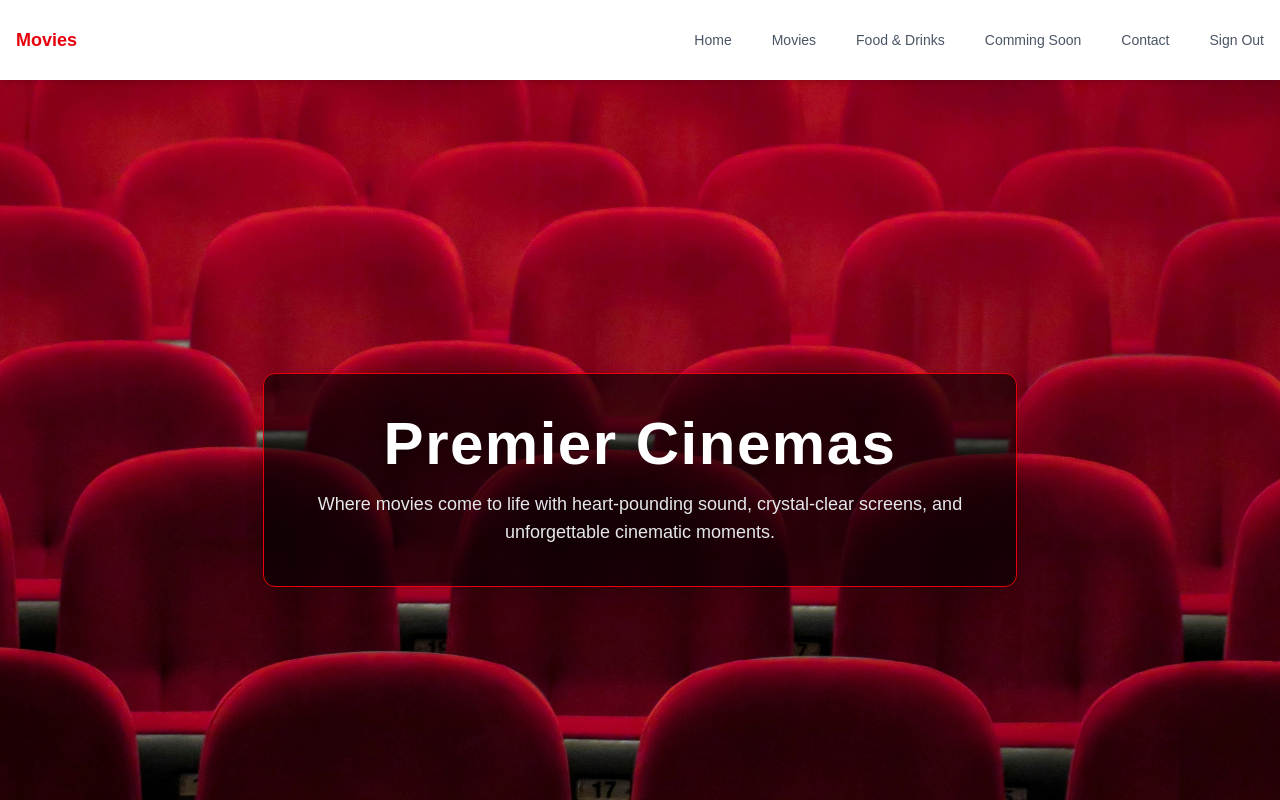
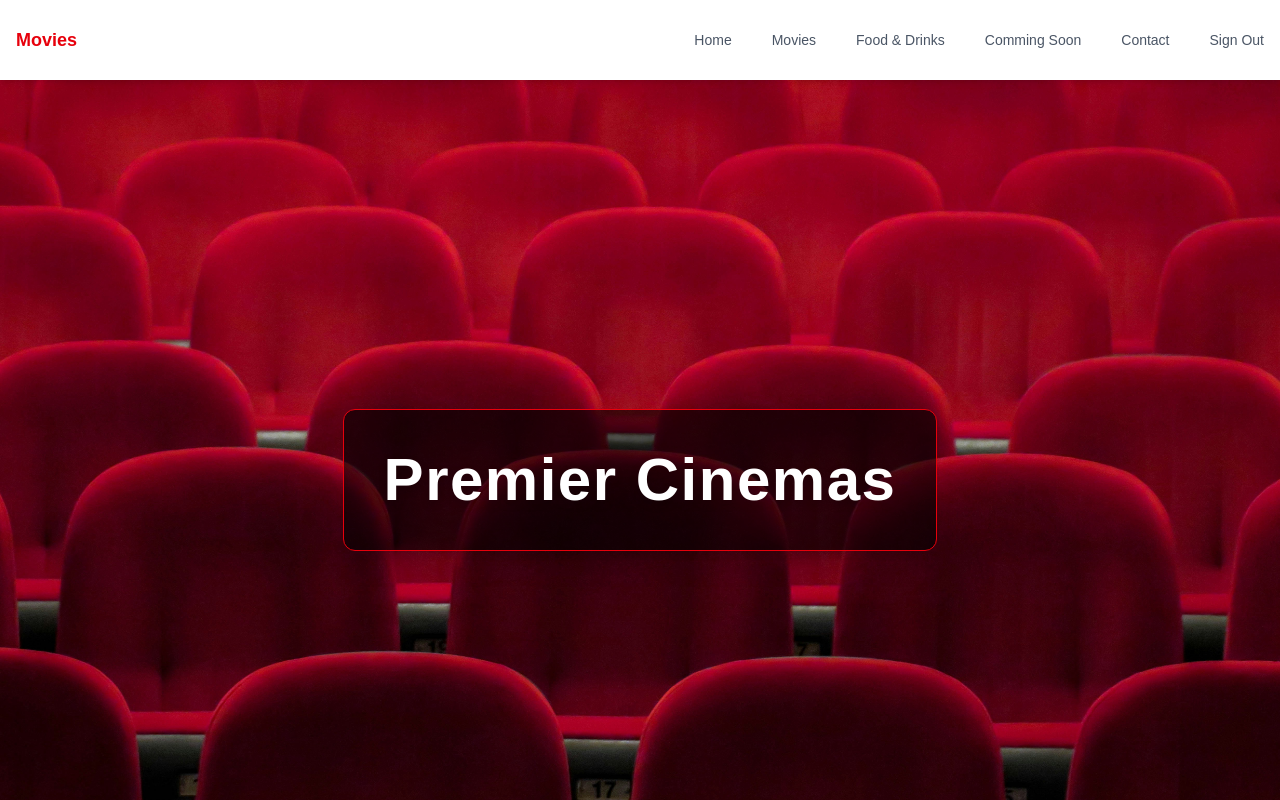
Before and after one commit to SantinoGiordano/theaterAppFrontend, a Next.js app: page /home in a window 1280 px wide. Shown: the top 800 px of the page. Built offline with nearby package versions, Linux system fonts and the light colour scheme; no server answers.

Commit message:
got rid of subtext

```diff
--- a/app/(root)/home/page.tsx
+++ b/app/(root)/home/page.tsx
@@ -77,20 +77,7 @@ export default function Home() {
             Premier Cinemas
           </h1>
 
-          <p
-            className="
-      text-gray-200
-      mt-4
-      text-sm
-      sm:text-base
-      md:text-lg
-      max-w-2xl
-      mx-auto
-    "
-          >
-            Where movies come to life with heart-pounding sound, crystal-clear
-            screens, and unforgettable cinematic moments.
-          </p>
+
         </div>
       </div>
       {/*--------Four Random Movies -----------*/}
```
